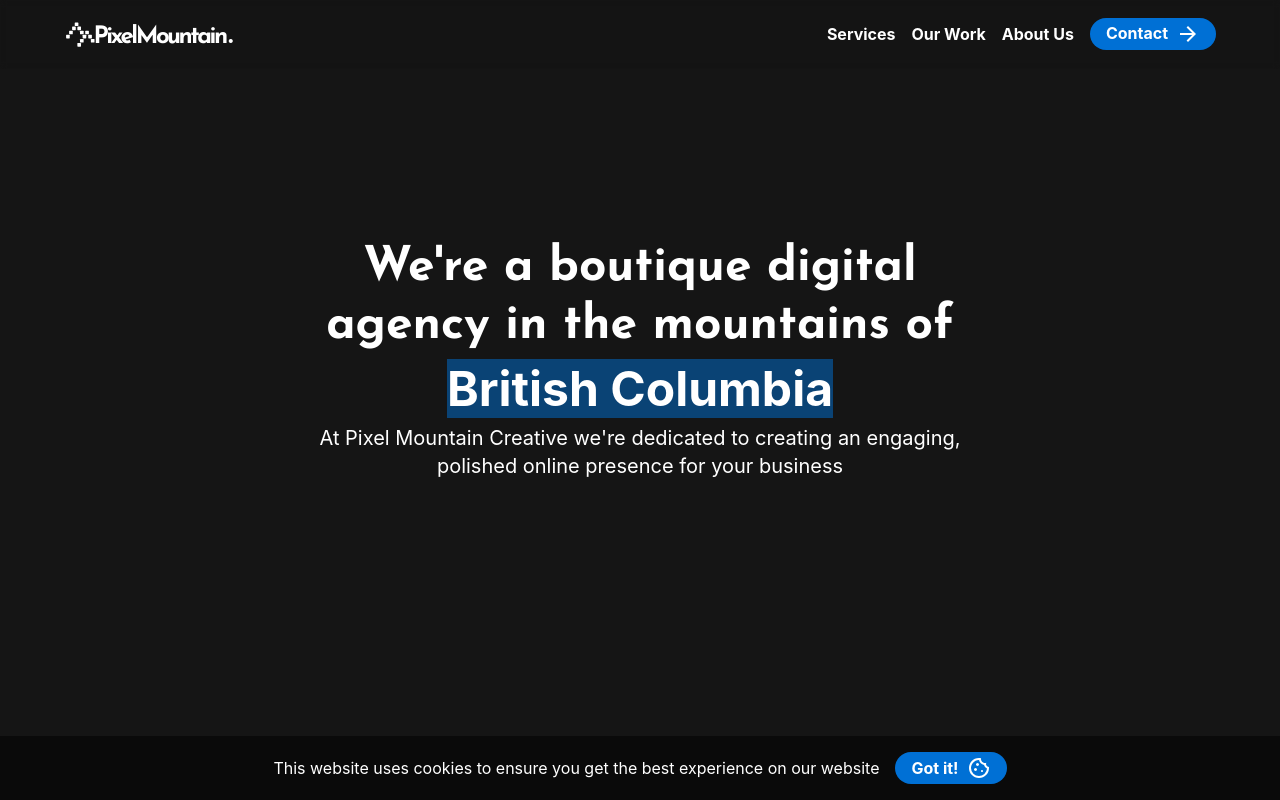
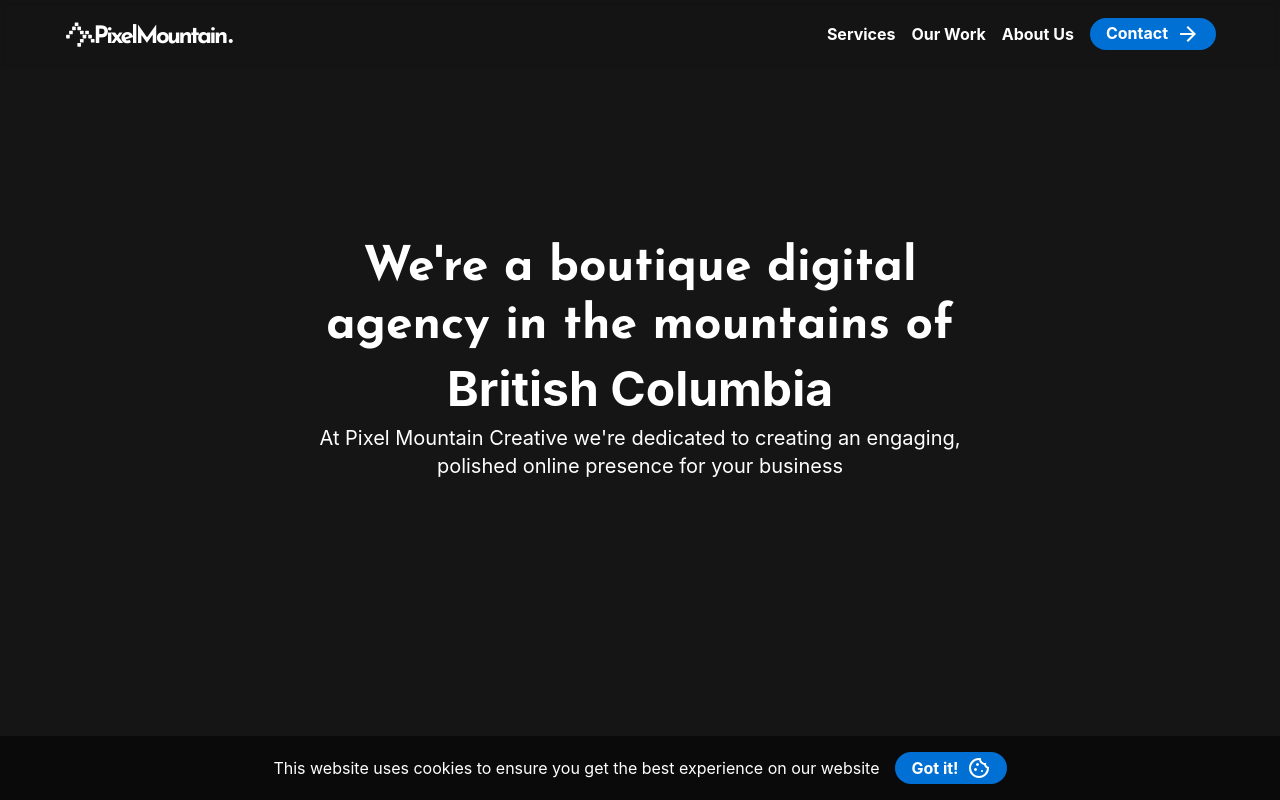
Before and after one commit to PullRequestTimeout/PixelMountain, a SvelteKit app: page /about-us in a window 1280 px wide. Shown: the top 800 px of the page. Built offline with nearby package versions, Linux system fonts and the light colour scheme.

Commit message:
:zap: Commented out animation to test performance improvements

```diff
--- a/static/app.css
+++ b/static/app.css
@@ -301,17 +301,17 @@ span.highlight::after {
 	height: 100%;
 	z-index: -1;
 	background-color: var(--color-primary-transparent);
-	animation: highlight 0.4s ease-in-out forwards 1s;
+	/* animation: highlight 0.4s ease-in-out forwards 1s; */
 }
 
-@keyframes highlight {
+/* @keyframes highlight {
 	from {
 		width: 0;
 	}
 	to {
 		width: 100%;
 	}
-}
+} */
 
 /* Hover effects */
 @media (hover: hover) {
```
